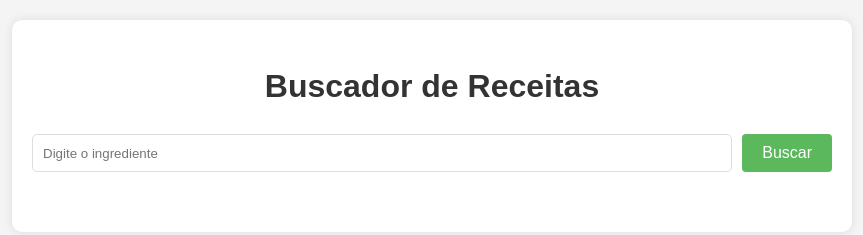
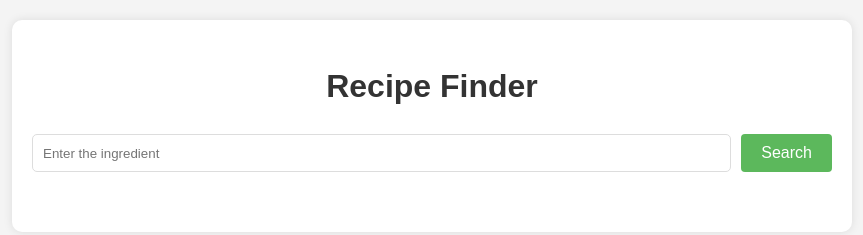
Before and after one commit to ViniciusMarquesz/BuscarReceitas-JS, a plain HTML site: page index.html in a window 1280 px wide. Shown: the whole page, without its empty margins (208-1071 px from the left). Drawn offline with Linux system fonts and the light colour scheme.

Commit message:
Estrutura html

```diff
--- a/index.html
+++ b/index.html
@@ -1,5 +1,5 @@
 <!DOCTYPE html>
-<html lang="pt-br">
+<html lang="en">
 <head>
   <meta charset="UTF-8">
   <meta name="viewport" content="width=device-width, initial-scale=1.0">
@@ -8,10 +8,10 @@
 </head>
 <body>
   <main class="container">
-    <h1>Buscador de Receitas</h1>
+    <h1>Recipe Finder</h1>
     <form class="search-form">
-      <input type="text" placeholder="Digite o ingrediente" class="search-input">
-      <button class="search-button" type="submit">Buscar</button>
+      <input type="text" placeholder="Enter the ingredient" class="search-input">
+      <button class="search-button" type="submit">Search</button>
     </form>
 
     <div class="loading"></div>
```
